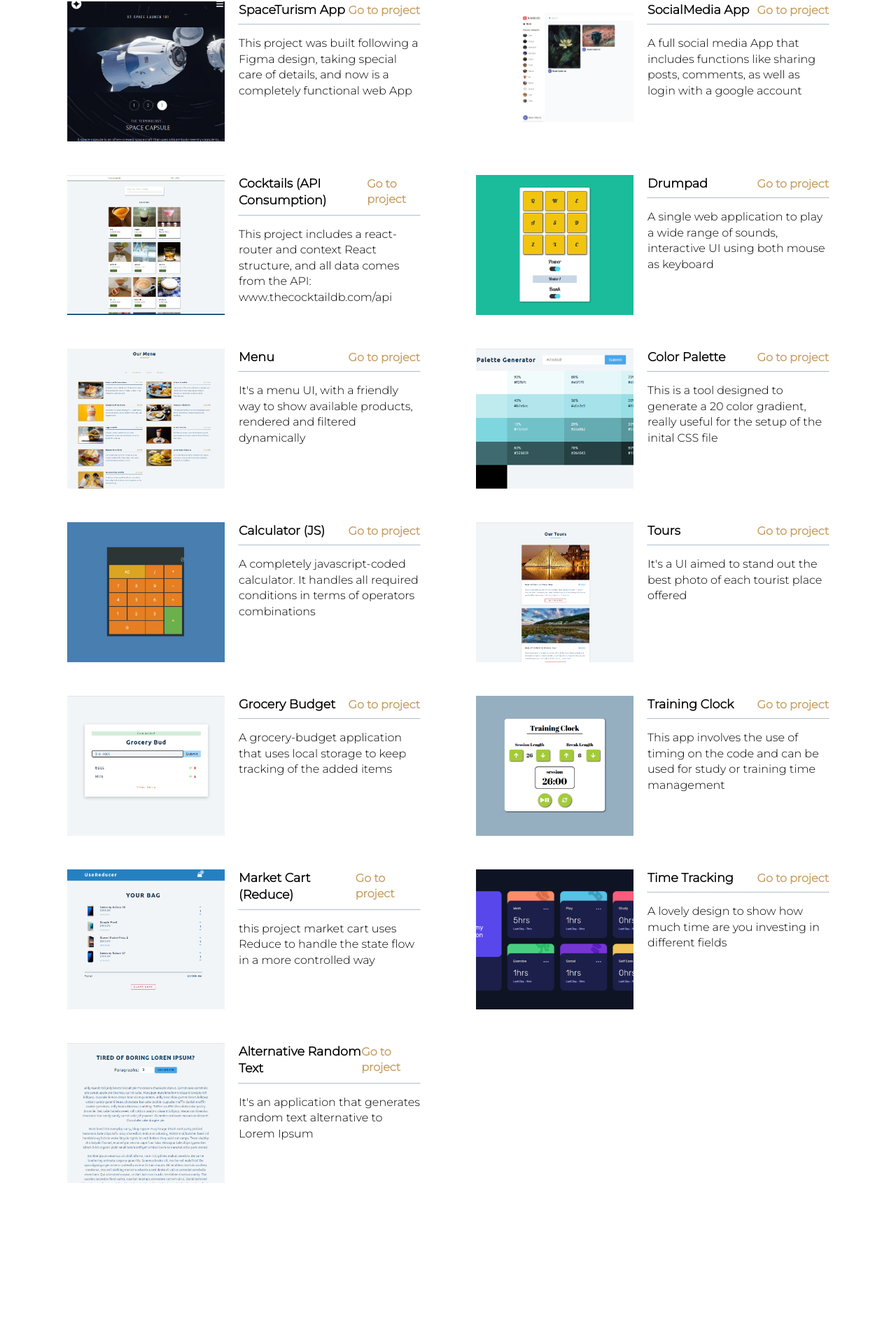
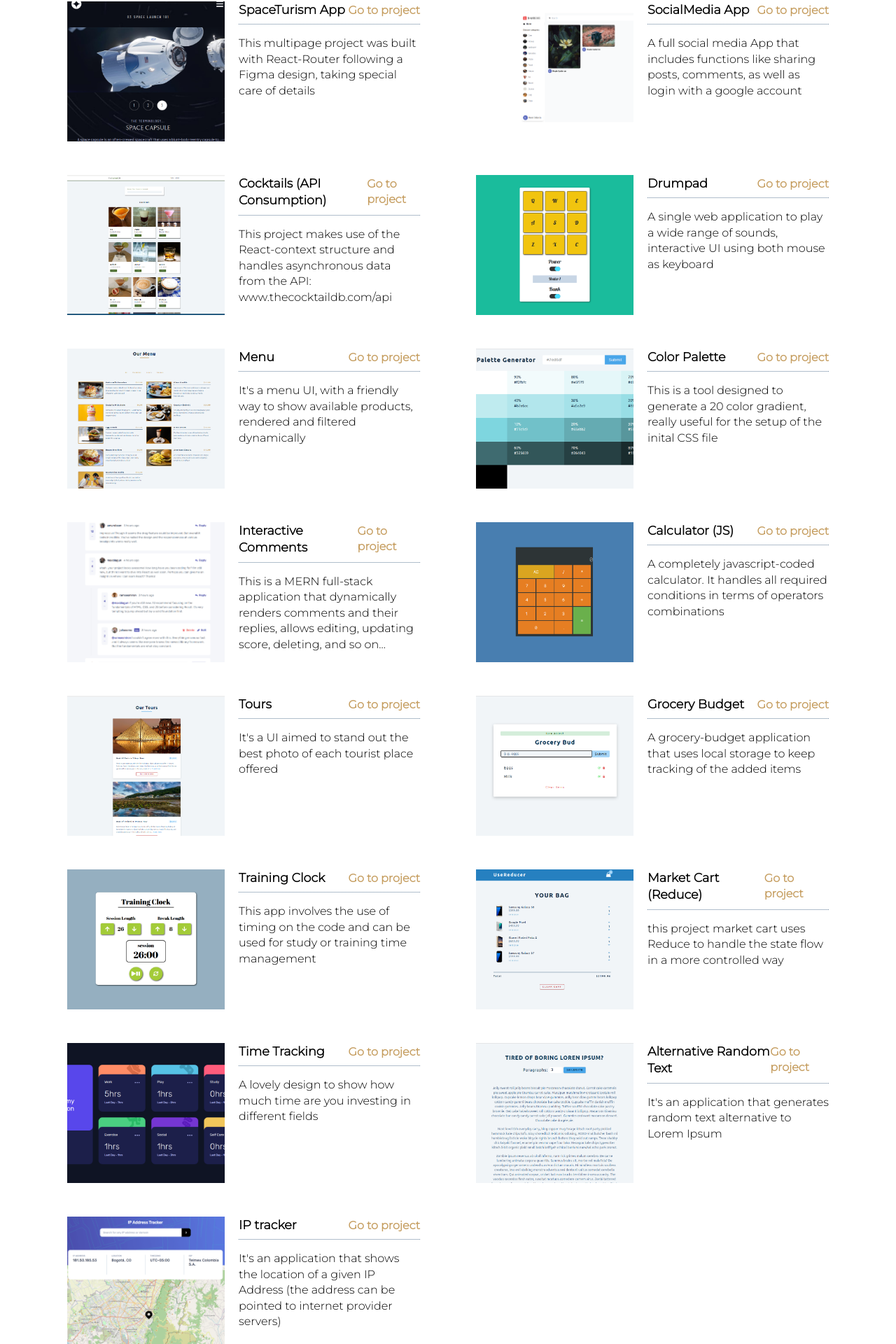
Before and after one commit to kncalderong/portfolio, a React (Create React App) app: page /projects in a window 1280 px wide. Shown: the part 218-2138 px from the top of the page at 70% size. Before the commit the page ends 1956 px from the top, so only its background shows below. Built offline with nearby package versions, Linux system fonts and the light colour scheme; a web font is replaced by a local one.

Commit message:
feat: two more projects developed were added

```diff
--- a/src/data/projects.js
+++ b/src/data/projects.js
@@ -3,7 +3,7 @@ const projects = [
     id: 1,
     name: "SpaceTurism App",
     img: "./projects_images/space.png",
-    info: "This project was built following a Figma design, taking special care of details, and now is a completely functional web App",
+    info: "This multipage project was built with React-Router following a Figma design, taking special care of details",
     url: "https://kn-space-tourism-app.netlify.app/",
   },
   {
@@ -18,7 +18,7 @@ const projects = [
     id: 3,
     name: "Cocktails (API Consumption)",
     img: "./projects_images/cocktails2.png",
-    info: "This project includes a react-router and context React structure, and all data comes from the API: www.thecocktaildb.com/api",
+    info: "This project makes use of the React-context structure and handles asynchronous data from the API: www.thecocktaildb.com/api",
     url: "https://cocktails-reactproject-continousdeploy.netlify.app/",
   },
 
@@ -42,6 +42,13 @@ const projects = [
     img: "./projects_images/palette.png",
     info: "This is a tool designed to generate a 20 color gradient, really useful for the setup of the inital CSS file",
     url: "https://kn-colorgenerator-reactjsproject.netlify.app/",
+  },
+  {
+    id: 15,
+    name: "Interactive Comments",
+    img: "./projects_images/interactiveComments.png",
+    info: "This is a MERN full-stack application that dynamically renders comments and their replies, allows editing, updating score, deleting, and so on...",
+    url: "https://kn-interactive-comments-mern.onrender.com/",
   },
   {
     id: 7,
@@ -92,6 +99,13 @@ const projects = [
     info: "It's an application that generates random text alternative to Lorem Ipsum",
     url: "https://kn-loremtextgenerator-reactjsproject.netlify.app/",
   },
+  {
+    id: 14,
+    name: "IP tracker",
+    img: "./projects_images/ipTracker.png",
+    info: "It's an application that shows the location of a given IP Address (the address can be pointed to internet provider servers)",
+    url: "https://kn-ip-tracker-react.netlify.app/",
+  }
 ];
 
 export default projects;
```
Also changed, not shown: public/projects_images/interactiveComments.png (added), public/projects_images/ipTracker.png (added).
